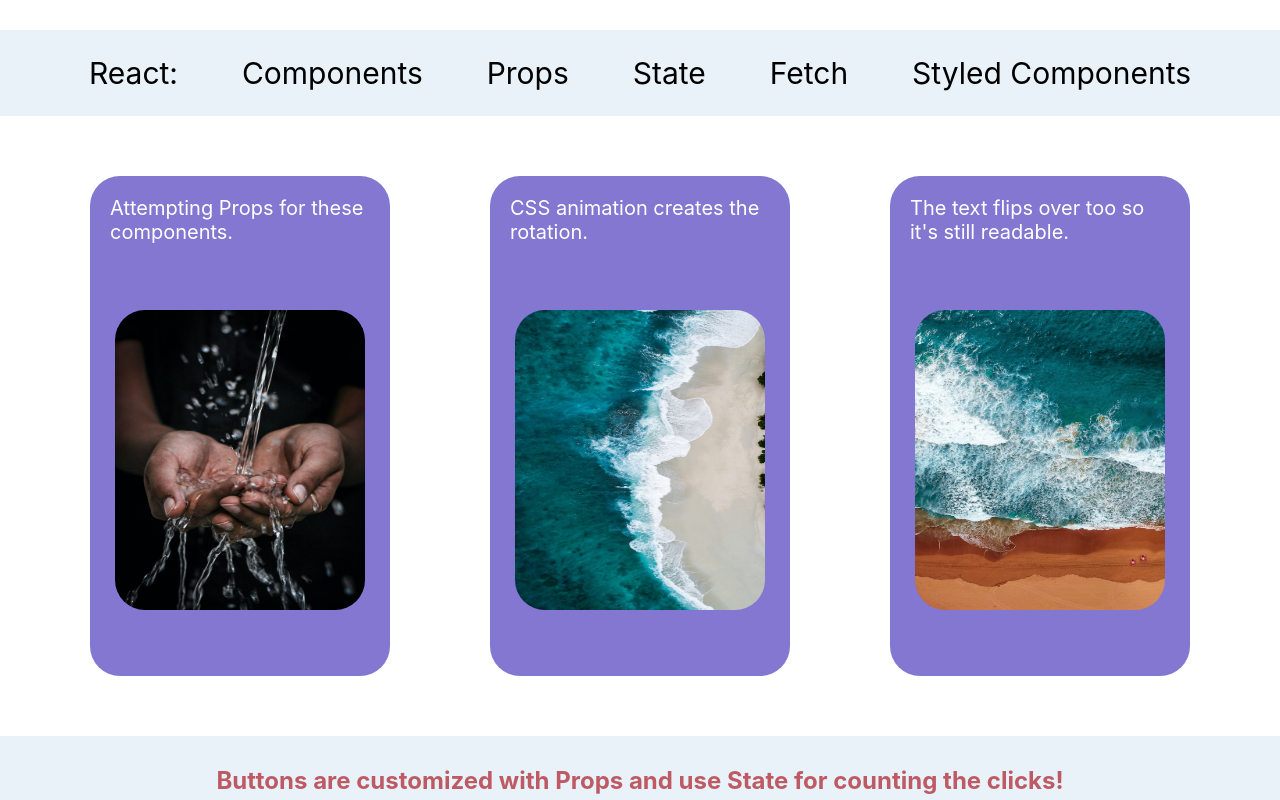
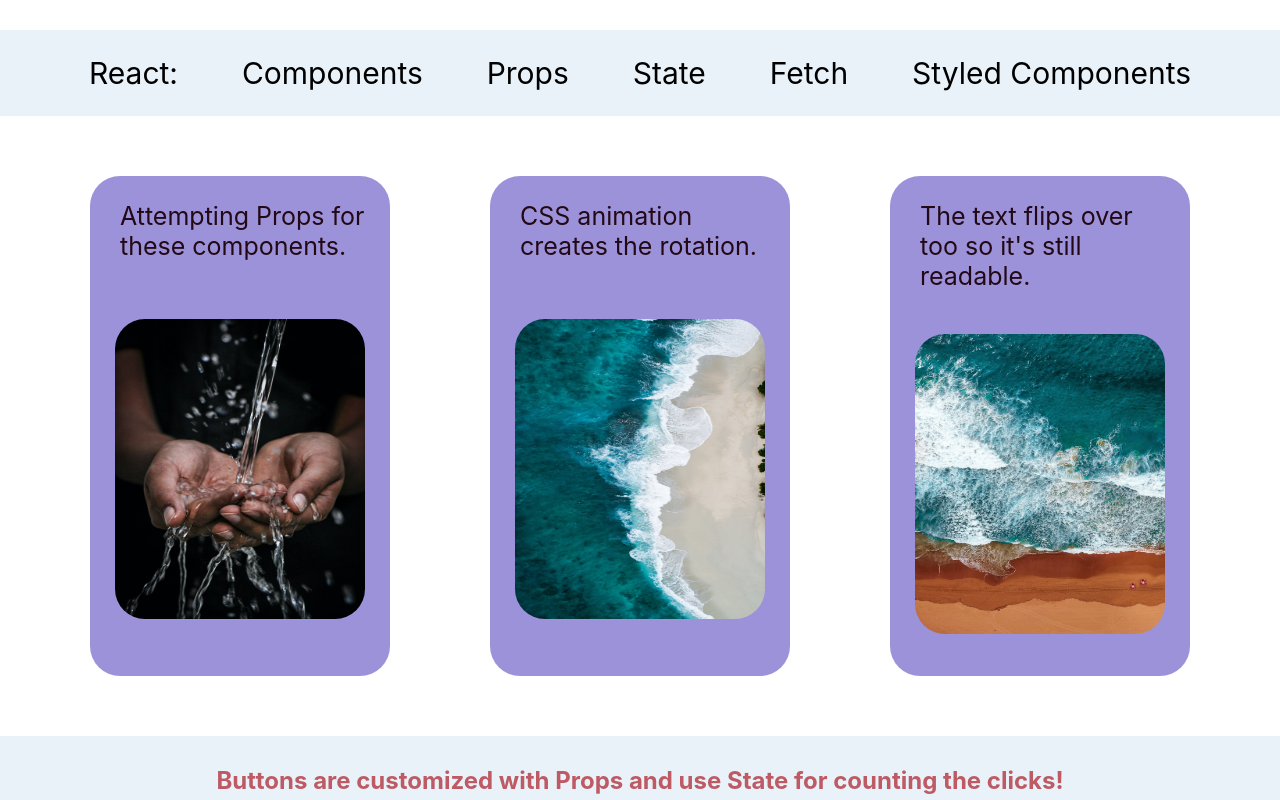
Before and after one commit to PilaPina/ReactOne, a React (Create React App) app: page / in a window 1280 px wide. Shown: the top 800 px of the page. Built offline with nearby package versions, Linux system fonts and the light colour scheme.

Commit message:
fixed contrast issues, and sizing on text in infoCards.

```diff
--- a/src/Card.tsx
+++ b/src/Card.tsx
@@ -10,7 +10,7 @@ const Card: React.FC <props> = ({image}) =>{
         width: "400px",
         height: "500px",
         borderRadius: "30px",
-        backgroundColor: "rgb(131, 119, 209)",
+        backgroundColor: "rgba(131, 119, 209, 0.8)",
         cursor: "pointer",
     }
 
--- a/src/InfoCards.tsx
+++ b/src/InfoCards.tsx
@@ -11,13 +11,16 @@ const InfoCards = ({ text, imageSrc }: InfoCardsProps) => {
       height: "500px",
       border: "2px",
       borderRadius: "30px",
-      backgroundColor: "rgb(131, 119, 209)",
+      backgroundColor: "rgba(131, 119, 209, 0.8)",
       margin: "10px",
       cursor: "pointer",
     }
     const textStyle = {
-      color:"white",
-      fontSize: "20px",
+      color:"rgb(35, 9, 21)",
+      fontSize: "25px",
+      paddingLeft: "30px",
+      paddingRight: "15px",
+      paddingBottom: "0px",
     }
     return (
       <div style={style} className="card">
```
Also changed, not shown: 1 other file (tests, documents, lock files or other folders).
